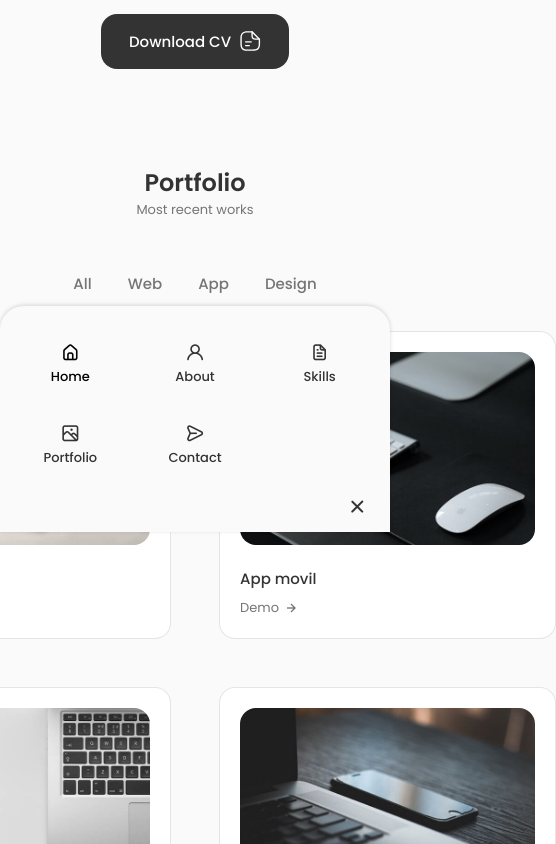
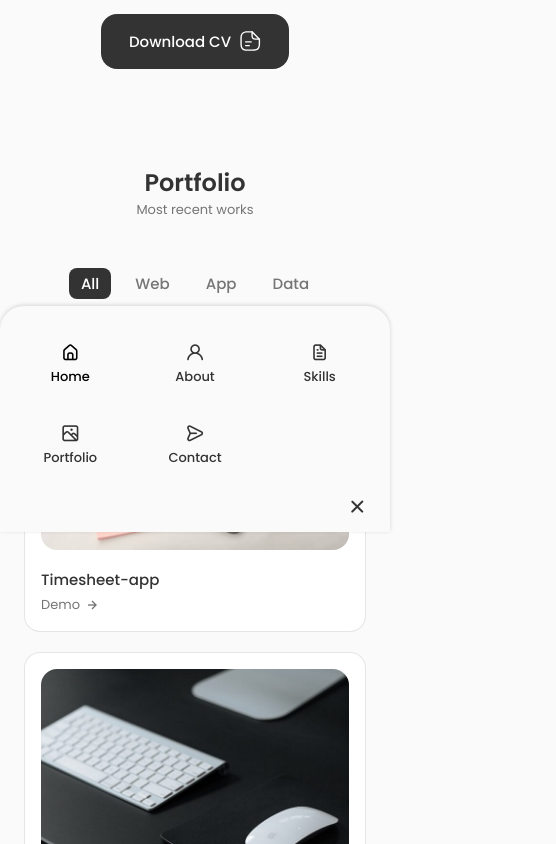
Before and after one commit to HTSagara/henrique-sagara, a React (Create React App) app: page / in a window 390 px wide. Shown: the part 1156-2000 px from the top of the page, 556 px wide, since content can reach past the window. Built offline with nearby package versions, Linux system fonts and the light colour scheme.

Commit message:
portfolio

```diff
--- a/src/components/header/Header.jsx
+++ b/src/components/header/Header.jsx
@@ -1,8 +1,10 @@
 import React, { useState } from "react";
 import "./Header.css";
 
-export const Header = () => {
-  window.addEventListener("scroll", function () {
+export const Header = () =>
+{
+  window.addEventListener("scroll", function ()
+  {
     const header = document.querySelector(".header");
     this.scrollY >= 80
       ? header.classList.add("scroll-header")
@@ -60,7 +62,7 @@ export const Header = () => {
 
             <li className="nav__item">
               <a
-                href="porfolio"
+                href="#portfolio"
                 onClick={() => setActiveNav("#portfolio")}
                 className={
                   activeNav === "#portfolio"
--- a/src/components/portfolio/Data.jsx
+++ b/src/components/portfolio/Data.jsx
@@ -8,32 +8,37 @@ export const projectsData = [
   {
     id: 1,
     image: Work1,
-    title: "Web desgin",
+    title: "Timesheet-app",
     category: "web",
+    link: "https://github.com/CoffeeCollab/Timesheet-App",
   },
   {
     id: 2,
     image: Work2,
-    title: "App movil",
-    category: "app",
+    title: "Web App",
+    category: "web",
+    link: "https://taupe-lemur-cuff.cyclic.app/",
   },
   {
     id: 3,
     image: Work3,
-    title: "Brand design",
-    category: "design",
+    title: "Investment App",
+    category: "app",
+    link: "https://github.com/HTSagara/investment_portfolio_management_app",
   },
   {
     id: 4,
     image: Work4,
-    title: "App movil",
-    category: "app",
+    title: "Amazon Rainforest Firespots Dashboard",
+    category: "data",
+    link: "https://public.tableau.com/app/profile/henrique.sagara/viz/AmazonRainforestFirespots/Dashboard1"
   },
   {
     id: 5,
     image: Work5,
-    title: "Web desgin",
-    category: "web",
+    title: "Parking application",
+    category: "app",
+    link: "https://github.com/HTSagara/parking-application-mockup",
   },
 ];
 
@@ -48,6 +53,6 @@ export const projectsNav = [
     name: "app",
   },
   {
-    name: "design",
+    name: "data",
   },
 ];
--- a/src/components/portfolio/Portfolio.css
+++ b/src/components/portfolio/Portfolio.css
@@ -14,6 +14,11 @@
   font-weight: var(--font-medium);
   border-radius: 0.5rem;
   text-transform: capitalize;
+}
+
+.work__item:hover {
+  background-color: var(--title-color);
+  color: var(--container-color);
 }
 
 .work__container {
@@ -57,3 +62,57 @@
 .work__button:hover .work__button-icon {
   transform: translateX(0.25rem);
 }
+
+/* Active work */
+.active-work {
+  background-color: var(--title-color);
+  color: var(--container-color);
+}
+
+/* ================= BREAKPOINTS ================= */
+/* Large screen devices */
+@media screen and (max-width: 992px) {
+  .work__container {
+    gap: 1.25rem;
+  }
+
+  .work__card {
+    padding: 1rem;
+  }
+
+  .work__img {
+    margin-bottom: 0.75rem;
+  }
+
+  .work__title {
+    margin-bottom: 0.25rem;
+  }
+}
+
+/* Medium screen devices */
+@media screen and (max-width: 768px) {
+  .work__container {
+    grid-template-columns: max-content;
+  }
+}
+
+@media screen and (max-width: 576px) {
+  .work__container {
+    grid-template-columns: 1fr;
+  }
+
+  .work__img {
+    width: 100%;
+  }
+}
+
+/* Small devices */
+@media screen and (max-width: 350px) {
+  .work__item {
+    font-size: var(--small-font-size);
+  }
+
+  .work__filters {
+    column-gap: 0.25rem;
+  }
+}
--- a/src/components/portfolio/Projects.jsx
+++ b/src/components/portfolio/Projects.jsx
@@ -1,14 +1,40 @@
-import React from "react";
+import React, { useEffect, useState } from "react";
 import { projectsData, projectsNav } from "./Data";
 import WorkItems from "./WorkItems";
 
-const Projects = () => {
+const Projects = () =>
+{
+  const [item, setItem] = useState({ name: 'all' })
+  const [projects, setPorjects] = useState([])
+  const [active, setActive] = useState(0)
+
+  useEffect(() =>
+  {
+    if (item.name === 'all')
+    {
+      setPorjects(projectsData);
+    } else
+    {
+      const newProjects = projectsData.filter((project) =>
+      {
+        return project.category === item.name;
+      });
+      setPorjects(newProjects);
+    }
+  }, [item]);
+
+  const handleClick = (e, index) =>
+  {
+    setItem({ name: e.target.textContent });
+    setActive(index)
+  };
   return (
     <div>
-      <div className="work__filters">
-        {projectsNav.map((item, index) => {
+      <div className="work__filters" id="portfolio">
+        {projectsNav.map((item, index) =>
+        {
           return (
-            <span className="work__item" key={index}>
+            <span onClick={(e) => { handleClick(e, index) }} className={`${active === index ? 'active-work' : ''} work__item`} key={index}>
               {item.name}
             </span>
           );
@@ -16,7 +42,8 @@ const Projects = () => {
       </div>
 
       <div className="work__container container grid">
-        {projectsData.map((item) => {
+        {projects.map((item) =>
+        {
           return <WorkItems item={item} key={item.id} />;
         })}
       </div>
--- a/src/components/portfolio/WorkItems.jsx
+++ b/src/components/portfolio/WorkItems.jsx
@@ -1,11 +1,13 @@
 import React from "react";
 
-const WorkItems = ({ item }) => {
+const WorkItems = ({ item }) =>
+{
   return (
     <div className="work__card" key={item.id}>
       <img src={item.image} alt="" className="work__img" />
       <h3 className="work__title">{item.title}</h3>
-      <a href="" className="work__button">
+      <a href={item.link} target="_blank"
+        rel="noreferrer" className="work__button">
         Demo <i className="bx bx-right-arrow-alt work__button-icon"></i>
       </a>
     </div>
```
